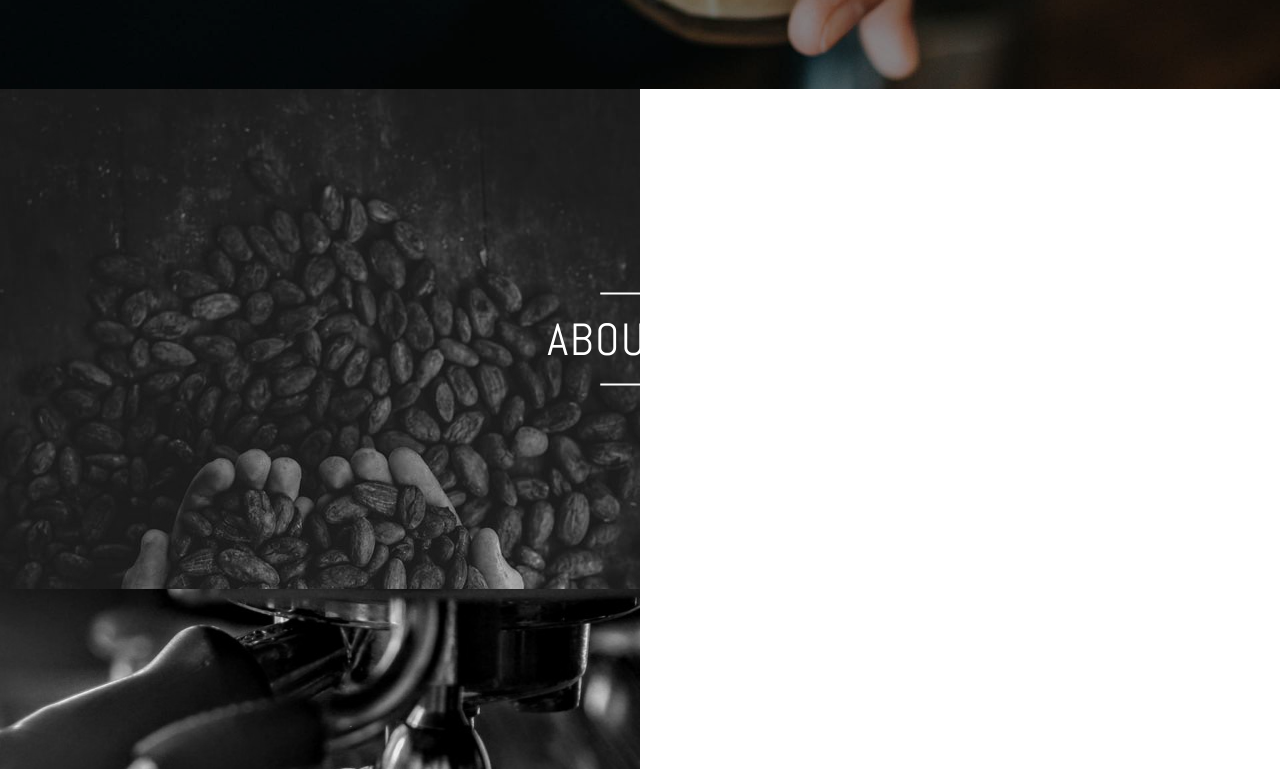
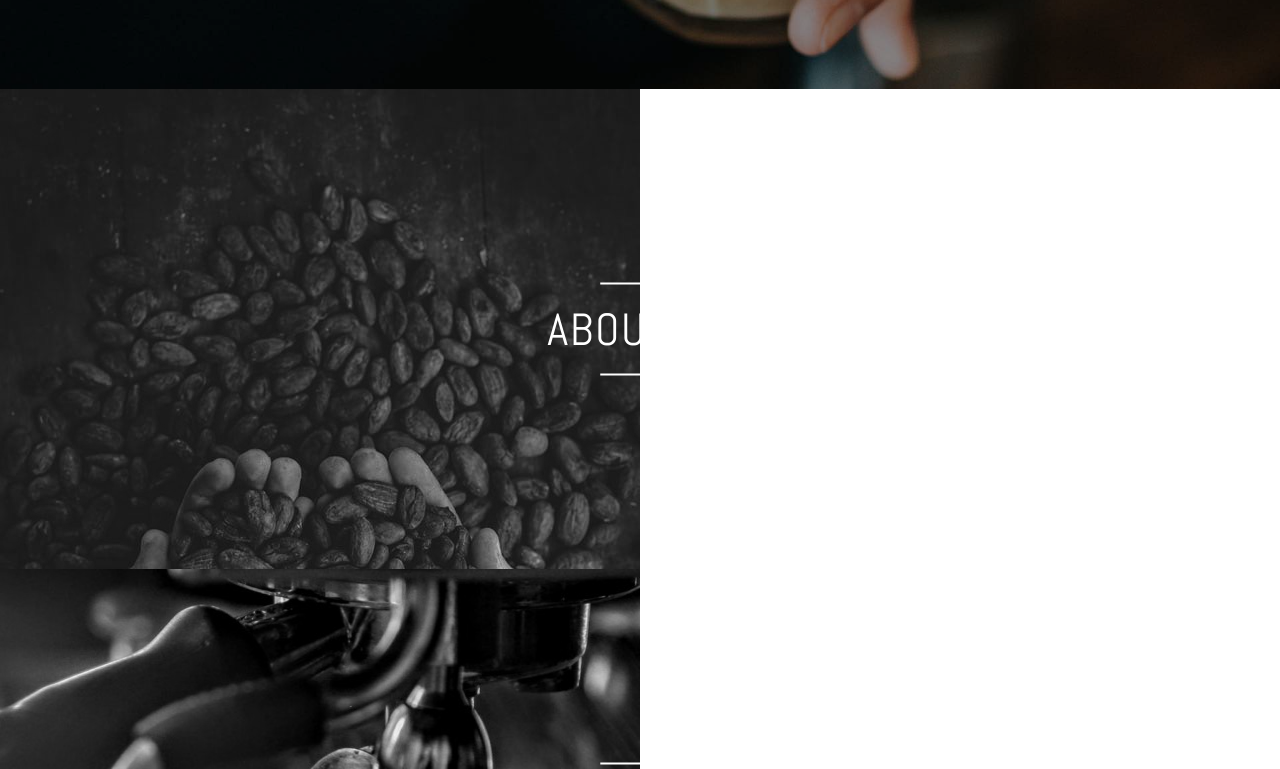
Before and after one commit to DandunAdi/coffee-project, a Next.js app: page / in a window 1280 px wide. Shown: the part 711-1480 px from the top of the page. Built offline with nearby package versions, Linux system fonts and the light colour scheme.

Commit message:
update big menu

```diff
--- a/components/bigMenu.js
+++ b/components/bigMenu.js
@@ -4,9 +4,7 @@ import styles from "./bigMenu.module.css";
 const BigMenu = ({ title, imgSrc }) => {
   return (
     <div className={styles.container}>
-      <div className={styles.bgImage}>
-        <Image src={imgSrc} width="640" height="800" />
-      </div>
+      <Image src={imgSrc} width="640" height="800" />
       <div className="abs-center">
         <div
           style={{
@@ -15,7 +13,7 @@ const BigMenu = ({ title, imgSrc }) => {
             margin: "0 auto 1rem",
           }}
         ></div>
-        <h1 className={styles.title + " xxl"}>{title}</h1>
+        <h1 className={styles.title + " xxl text-center"}>{title}</h1>
         <div
           style={{
             width: "5rem",
--- a/components/bigMenu.module.css
+++ b/components/bigMenu.module.css
@@ -1,9 +1,10 @@
 .container {
-  height: 31.25rem;
   overflow: hidden;
   position: relative;
   filter: grayscale(1);
   transition: all 200ms ease-in-out;
+  height: 100%;
+  height: 60vh;
 }
 .container:hover {
   filter: grayscale(0);
```
